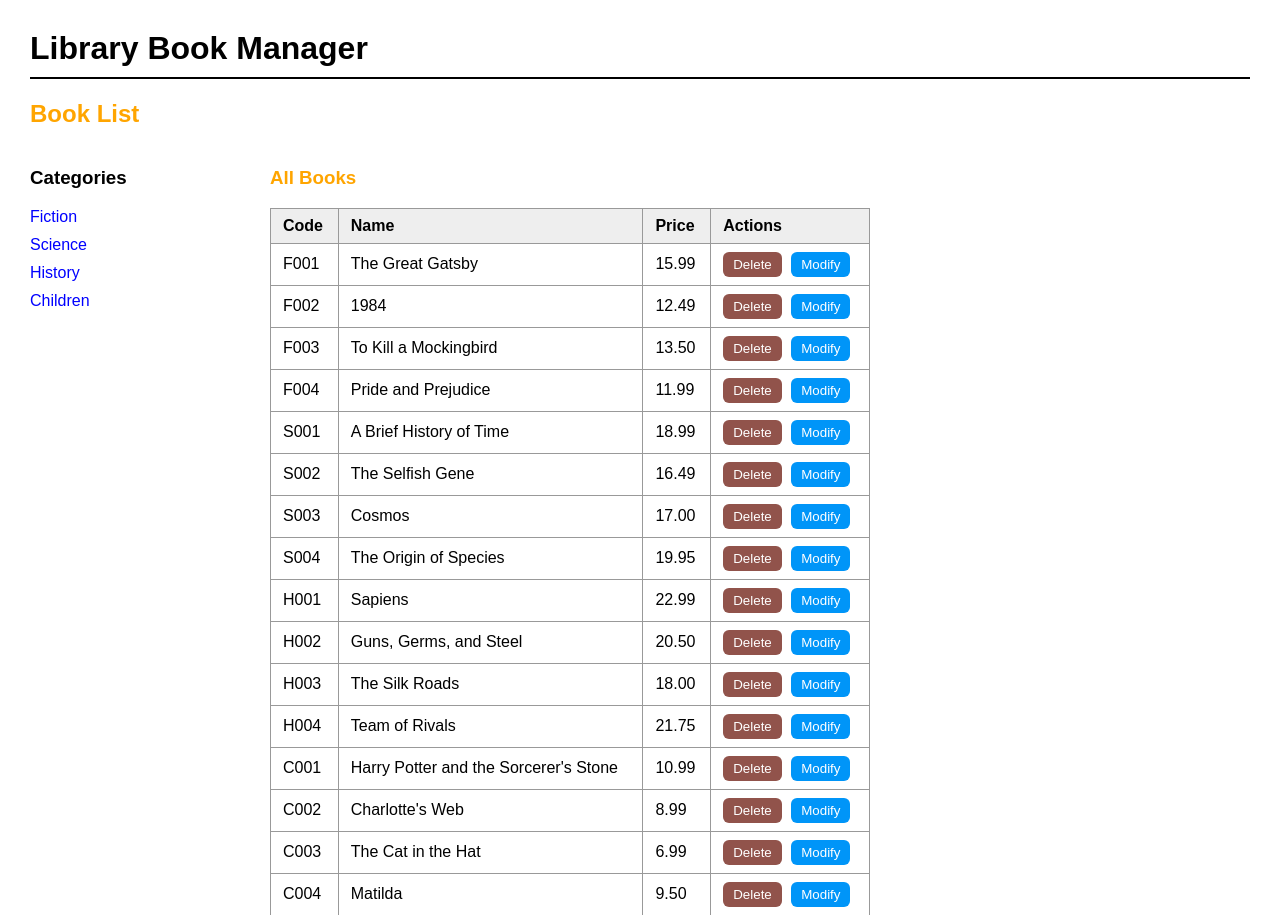
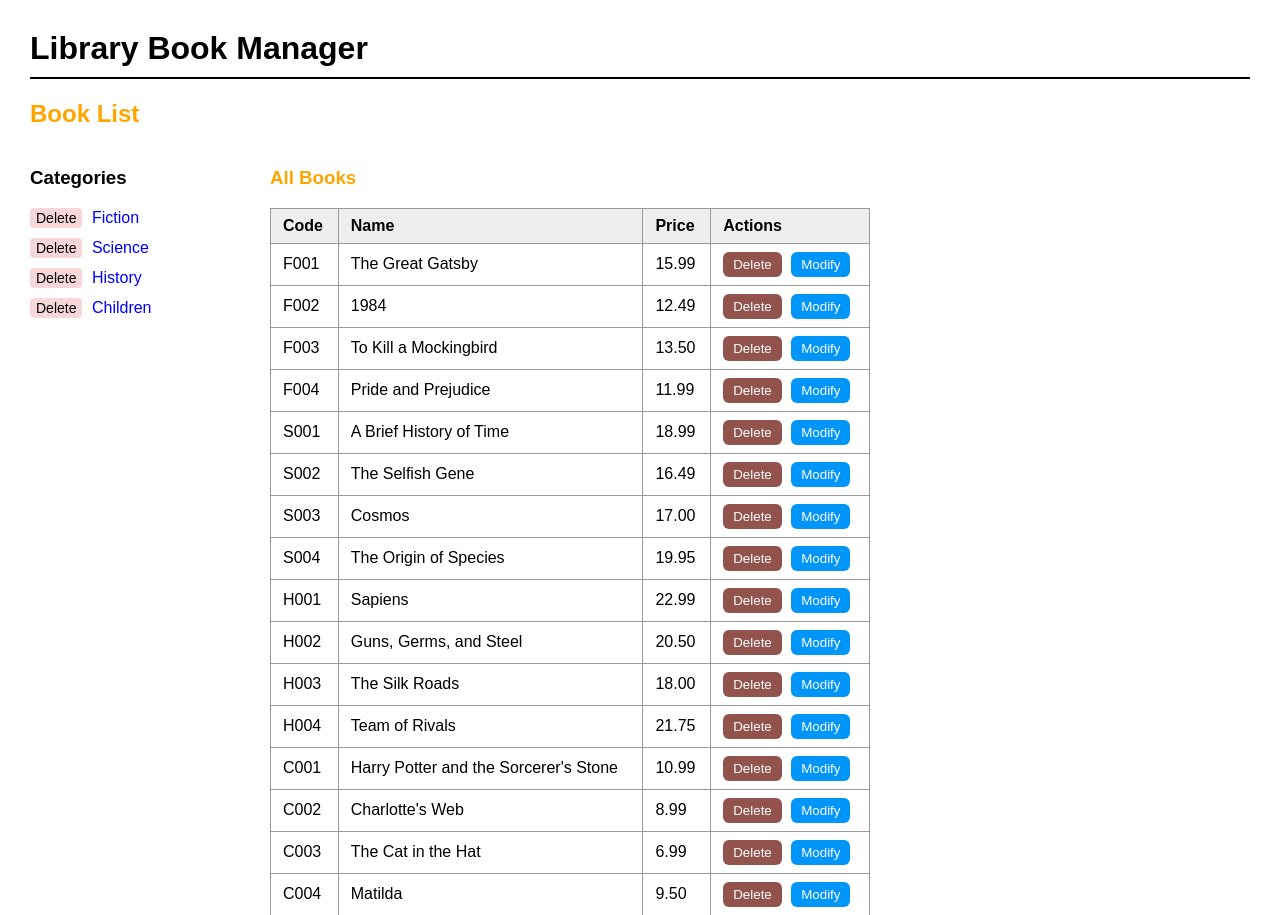
Before and after one commit to cryptotweezer/library-manager, a PHP site: page / in a window 1280 px wide. Shown: the top 915 px of the page. Run offline with PHP 8.4, Linux system fonts and the light colour scheme; data comes from the database, SQL or seed files in the repository.

Commit message:
Added delete category button with red style and updated CSS

```diff
--- a/index.php
+++ b/index.php
@@ -160,6 +160,18 @@ switch ($action) {
         }
         break;
 
+    case 'delete_category':
+        // Delete the selected category
+        $category_id = filter_input(INPUT_POST, 'category_id', FILTER_VALIDATE_INT);
+        if ($category_id) {
+            delete_category($category_id);
+            header("Location: .");
+        } else {
+            $error_message = "Invalid category ID.";
+            include('view/category_list.php');
+        }
+
+
     default:
         // If action is not recognized
         echo "Unknown action: $action";
--- a/model/category_db.php
+++ b/model/category_db.php
@@ -45,4 +45,23 @@ function add_category($category_name) {
     $statement->closeCursor();
 }
 
+function delete_category($category_id) {
+    global $db;
+
+    // Optional: You may want to delete books under the category first
+    $query1 = 'DELETE FROM products WHERE categoryID = :category_id';
+    $stmt1 = $db->prepare($query1);
+    $stmt1->bindValue(':category_id', $category_id);
+    $stmt1->execute();
+    $stmt1->closeCursor();
+
+    // Then delete the category itself
+    $query2 = 'DELETE FROM categories WHERE categoryID = :category_id';
+    $stmt2 = $db->prepare($query2);
+    $stmt2->bindValue(':category_id', $category_id);
+    $stmt2->execute();
+    $stmt2->closeCursor();
+}
+
+
 ?>
--- a/style.css
+++ b/style.css
@@ -202,3 +202,20 @@ footer, .site-footer {
 .btn-action:hover {
     opacity: 0.85;
 }
+
+
+.btn-delete-category {
+    background-color: #f8d7da; /* light red background */
+    color: black;              /* black X symbol */
+    border: none;
+    padding: 2px 6px;
+    font-size: 14px;
+    cursor: pointer;
+    border-radius: 4px;
+    margin-right: 5px;
+    transition: background-color 0.3s ease;
+}
+
+.btn-delete-category:hover {
+    background-color: #f5c6cb; /* slightly darker red on hover */
+}
--- a/view/product_list.php
+++ b/view/product_list.php
@@ -14,6 +14,15 @@
         <ul class="category-list">
             <?php foreach ($categories as $category) : ?>
                 <li class="category-item">
+
+                    <!-- Button to delete a category -->
+                    <form action="." method="post" style="display:inline;" onsubmit="return confirm('Are you sure you want to delete this category?');">
+                        <input type="hidden" name="action" value="delete_category">
+                        <input type="hidden" name="category_id" value="<?php echo $category['categoryID']; ?>">
+                        <button type="submit" class="btn-delete-category" title="Delete Category">Delete</button>
+                    </form>
+
+                    <!-- Link to view books in this category -->
                     <a href=".?category_id=<?php echo $category['categoryID']; ?>">
                         <?php echo htmlspecialchars($category['categoryName']); ?>
                     </a>
```
